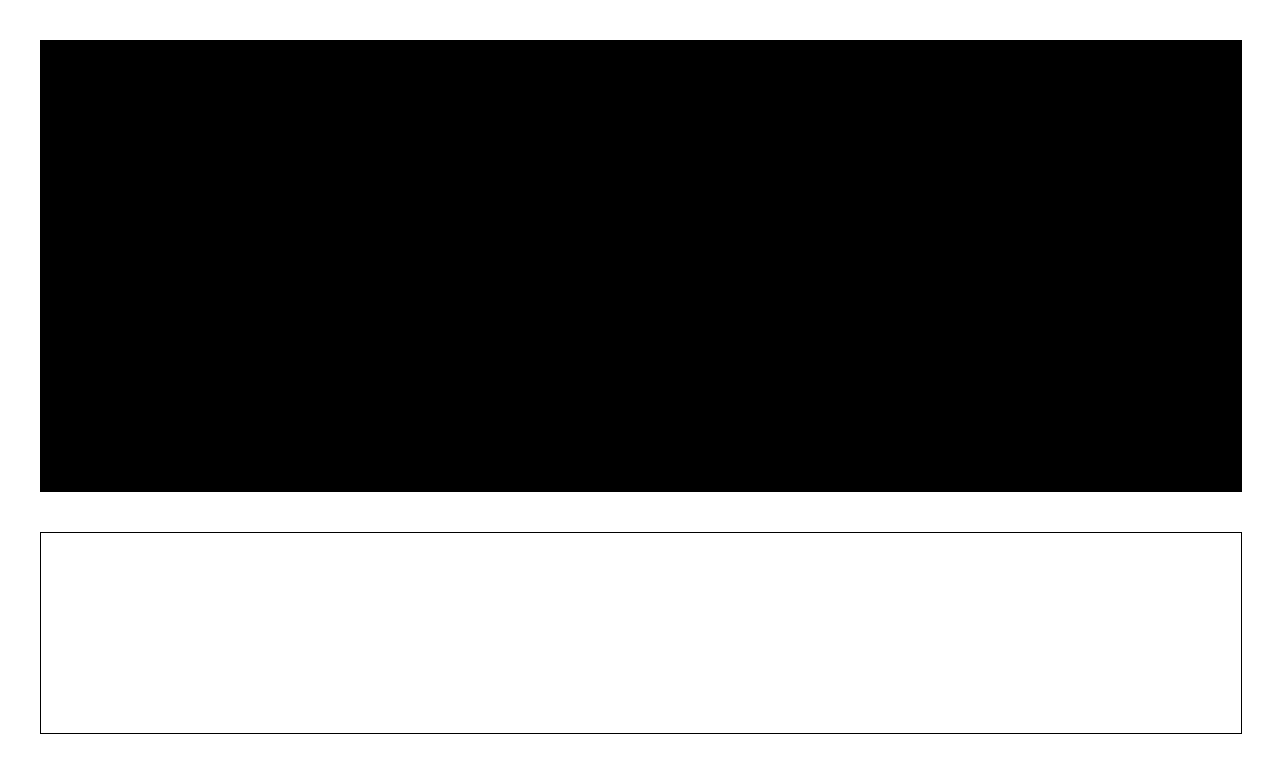
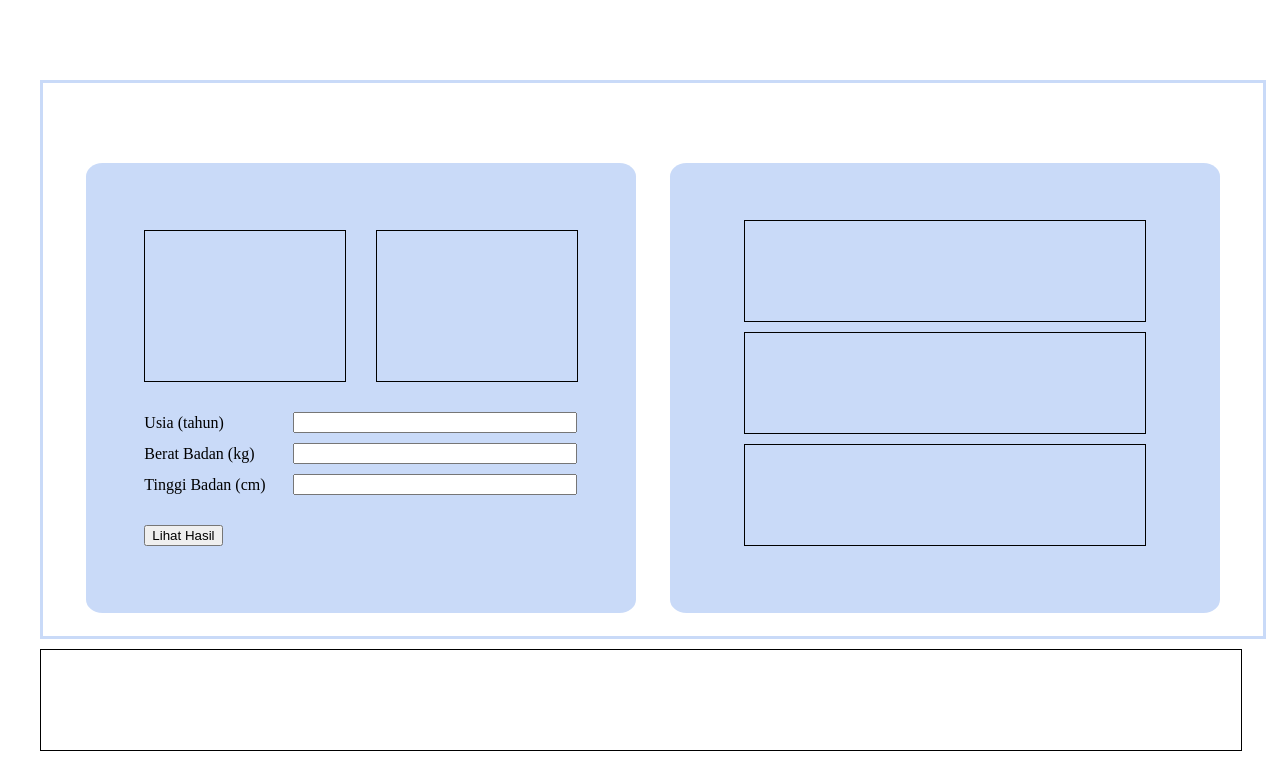
Before and after one commit to revou-fundamental-course/8-jul-24-vellandth, a plain HTML site: page index.html in a window 1280 px wide. Shown: the top 770 px of the page. Drawn offline with Linux system fonts and the light colour scheme.

Commit message:
progres: bagian input data

```diff
--- a/css/style.css
+++ b/css/style.css
@@ -1,12 +1,13 @@
-
+#FFF8F3
+#c9daf8
+#d9d9d9
 
 h2{
     font-size: 30px;
 }
 
-body{
+main{
     padding: 32px;
-
 }
 
 /*----------------------header----------------------*/
@@ -22,7 +23,7 @@ header{
     height: 450px;
     border: 1px solid;
     border-color: black;
-    background-color: black;
+    background-color: #c9daf8;
 }
 
 /*---about---*/
@@ -39,9 +40,13 @@ header{
 .kalkulator{
     display: flex;
     align-items: center;
+    justify-content: space-evenly;
     width: 100%;
-    height: 450px;
+    height: 100%;
+    border: 3px solid;
+    border-color: #c9daf8;
     margin-top: 40px;
+    padding: 80px 10px 23px 10px;
 }
 
 /*----------------------input----------------------*/
@@ -49,18 +54,17 @@ header{
     display: flex;
     justify-content: center;
     align-items: center;
-    border: 1px solid;
-    flex: 1;
-    width: 100%;
+    width: 550px;
     height: 450px;
+    background-color: #c9daf8;
+    border-radius: 3%;
 }
 
 /*---gender img---*/
 
 .gender-img{
     display: flex;
-    padding-top: 40px;
-    padding-bottom: 40px;
+    padding-bottom: 30px;
 }
 
 .male-img{
@@ -68,9 +72,7 @@ header{
     height: 150px;
     border: 1px solid;
     border-color: black;
-    display: flex;
-    align-items: center;
-    justify-content: space-evenly;
+    margin-right: 30px;
 }
 
 .female-img{
@@ -80,19 +82,27 @@ header{
     border-color: black;
 }
 
-
 /*---data---*/
 .data{
-    box-sizing: border-box;
-    width: 200px;
-    padding-bottom: 20px;
-
+    box-sizing: border-box; /*gatau buat apa*/
+    width: 433px;
+    padding-bottom: 20px
 }
 
-.button{
-    padding-bottom: 10px;
+.data div{
+    display: flex; /*gatau buat apa*/
+    align-items: center; /*gatau buat apa*/
+    margin-bottom: 10px; /*jarak antar data yang diinput*/
 }
 
+.data label {
+    flex: 1;
+    margin-right: 10px;
+}
+
+.data input {
+    flex: 2;
+}
 
 /*----------------------output----------------------*/
 .output{
@@ -100,26 +110,30 @@ header{
     flex-direction: column;
     justify-content: center;
     align-items: center;
-    border: 1px solid;
-    flex: 1;
-    width: 100%;
+    width: 550px;
     height: 450px;
+    background-color: #c9daf8;
+    border-radius: 3%;
+}
+
+.output div{
+    margin-bottom: 10px;
 }
 
 .output-status{
-    width: 700px;
+    width: 400px;
     height: 100px;
     border: 1px solid;
 }
 
 .output-number{
-    width: 700px;
+    width: 400px;
     height: 100px;
     border: 1px solid;
 }
 
 .output-info{
-    width: 700px;
+    width: 400px;
     height: 100px;
     border: 1px solid;
 }
--- a/index.html
+++ b/index.html
@@ -13,13 +13,13 @@
 <main>
 
     <!--banner-->
-    <section class="banner" id="banner">
+    <!--<section class="banner" id="banner">
 
     </section>
 
 
     <!--about-->
-    <section class="about" id="about">
+    <!--<section class="about" id="about">
 
     </section>
 
```
